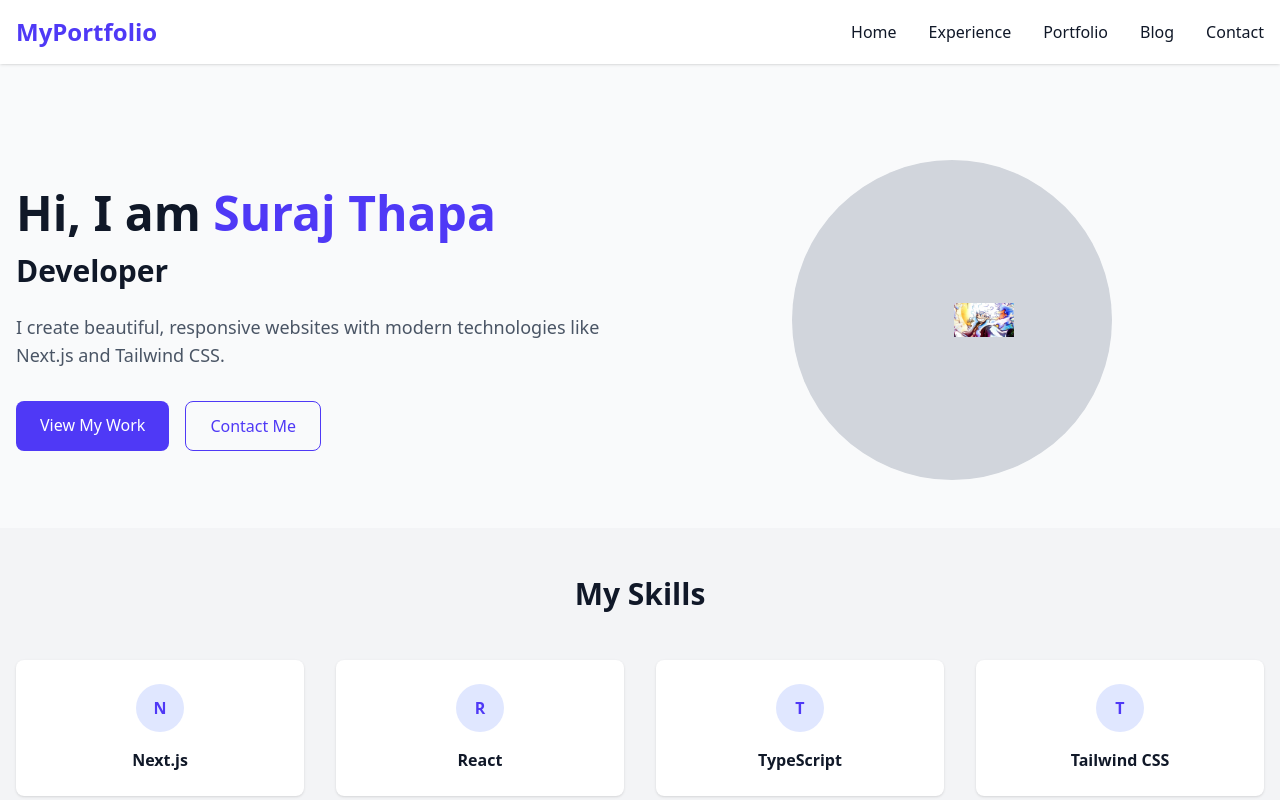
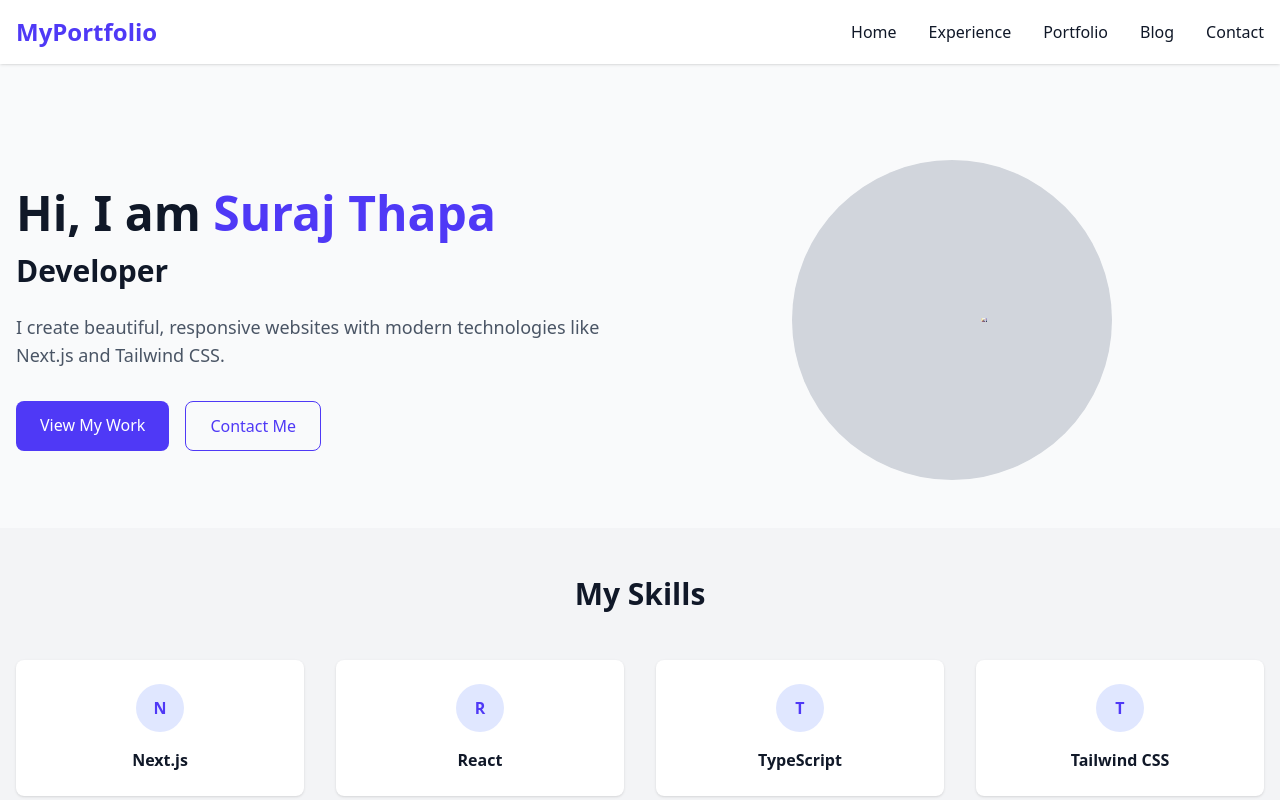
Before and after one commit to surajhgh/profile2.0, a Next.js app: page / in a window 1280 px wide. Shown: the top 800 px of the page. Built offline with nearby package versions, Linux system fonts and the light colour scheme.

Commit message:
Update page.js

```diff
--- a/src/app/page.js
+++ b/src/app/page.js
@@ -26,8 +26,8 @@ export default function Home() {
   <Image
     src="/suraj.webp"
     alt="Suraj's portfolio picture"
-    width={60}
-    height={120}
+    width={6}
+    height={12}
     priority={true} // If this is above-the-fold image
 
     quality={85} // Reduces file size while maintaining quality
```
